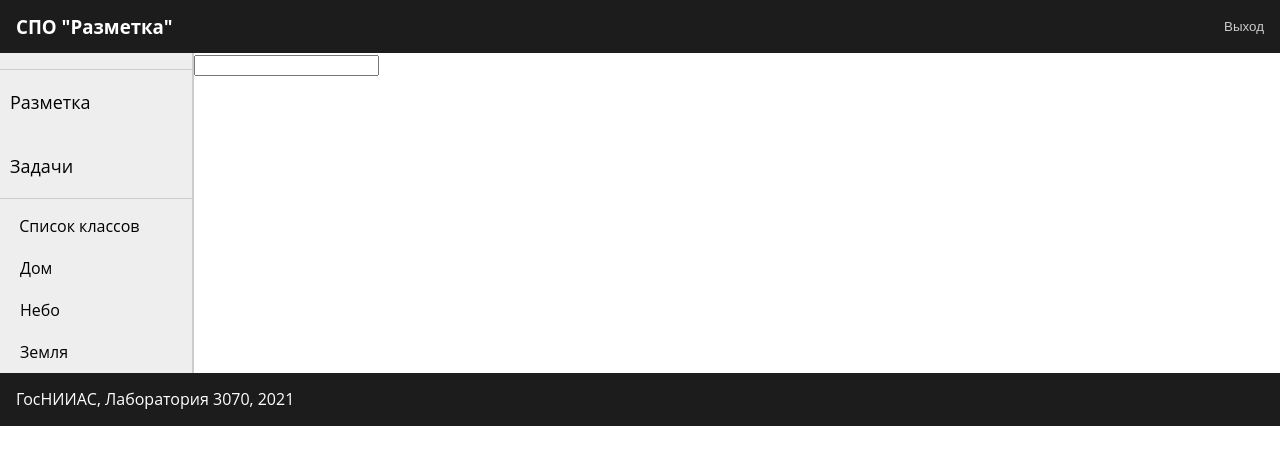
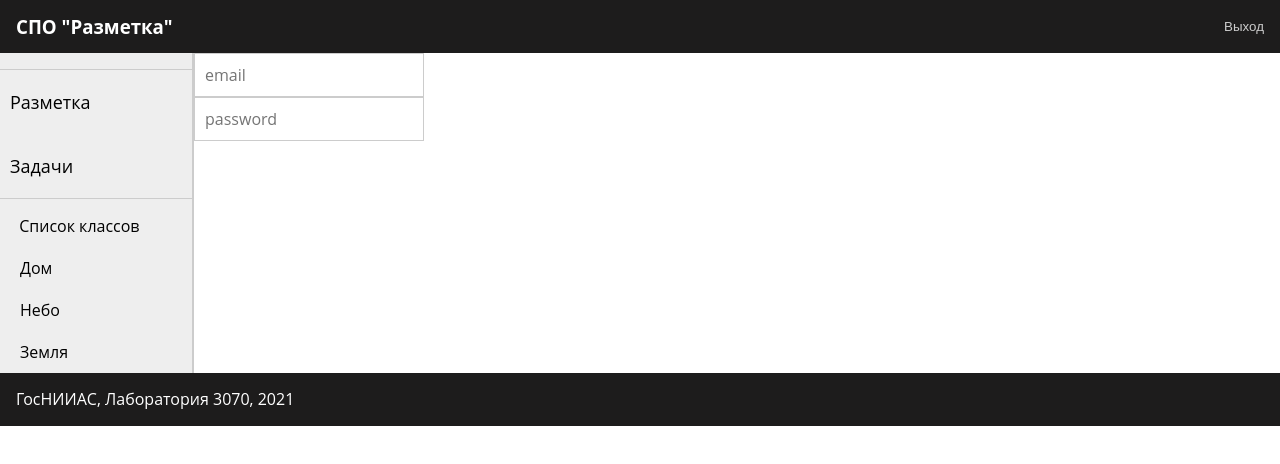
Before and after one commit to lensroman/react-crud, a React (Create React App) app: page / in a window 1280 px wide. Shown: the top 464 px of the page. Built offline with nearby package versions, Linux system fonts and the light colour scheme.

Commit message:
Re-used components Button and Input added. Auth container created.

```diff
--- a/src/components/UI/Input/Input.js
+++ b/src/components/UI/Input/Input.js
@@ -1,9 +1,12 @@
 import React from "react";
+
+import classes from './Input.module.scss';
 
 const Input = props => {
 
     return (
         <input
+            className={classes.Input}
             placeholder={props.placeholder}
             value={props.value}
             onChange={props.changed}
--- a/src/containers/Auth/Auth.js
+++ b/src/containers/Auth/Auth.js
@@ -4,7 +4,7 @@ import Input from "../../components/UI/Input/Input";
 
 const Auth = props => {
     // state for organization data for request
-        // object with tight structure like backend has
+        // object with right structure like backend has
 
     // re-used input component
         // placeholders, onChange methods, right types
@@ -14,7 +14,8 @@ const Auth = props => {
 
     return (
         <div>
-            <Input />
+            <Input placeholder="email"/>
+            <Input placeholder="password" />
         </div>
     )
 }
```
